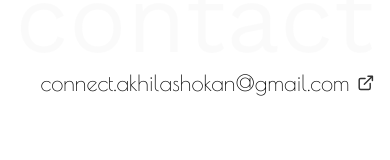
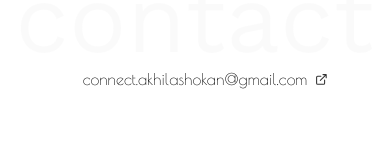
Before and after one commit to akhilashokan/akhilashokan.github.io, a Next.js app: page / in a window 390 px wide. Shown: the part 1667-1827 px from the top of the page. Built offline with nearby package versions, Linux system fonts and the light colour scheme; no server answers.

Commit message:
-svg width auto +font size changes

```diff
--- a/components/contact/contact.module.scss
+++ b/components/contact/contact.module.scss
@@ -12,7 +12,7 @@
     padding-top: 2.5rem;
 
     h3 {
-        font-size: toRem(22);
+        font-size: clamp(toRem(16), 2vw, toRem(24));
     }
 
     svg {
--- a/components/contact/contact.tsx
+++ b/components/contact/contact.tsx
@@ -6,7 +6,7 @@ export default function Contact() {
                 <div className={style.method}>
                     <h3>connect.akhilashokan@gmail.com
                         <a href="mailto:connect.akhilashokan@gmail.com">
-                            <svg xmlns="http://www.w3.org/2000/svg" width={'auto'} height={'100%'} fill="none" stroke="#333" strokeLinecap="round" strokeLinejoin="round" strokeWidth="2" viewBox="0 0 24 24">
+                            <svg xmlns="http://www.w3.org/2000/svg" height={'100%'} fill="none" stroke="#333" strokeLinecap="round" strokeLinejoin="round" strokeWidth="2" viewBox="0 0 24 24">
                                 <path d="M18 13v6a2 2 0 0 1-2 2H5a2 2 0 0 1-2-2V8a2 2 0 0 1 2-2h6m4-3h6v6m-11 5L21 3" />
                             </svg>
                         </a>
```
